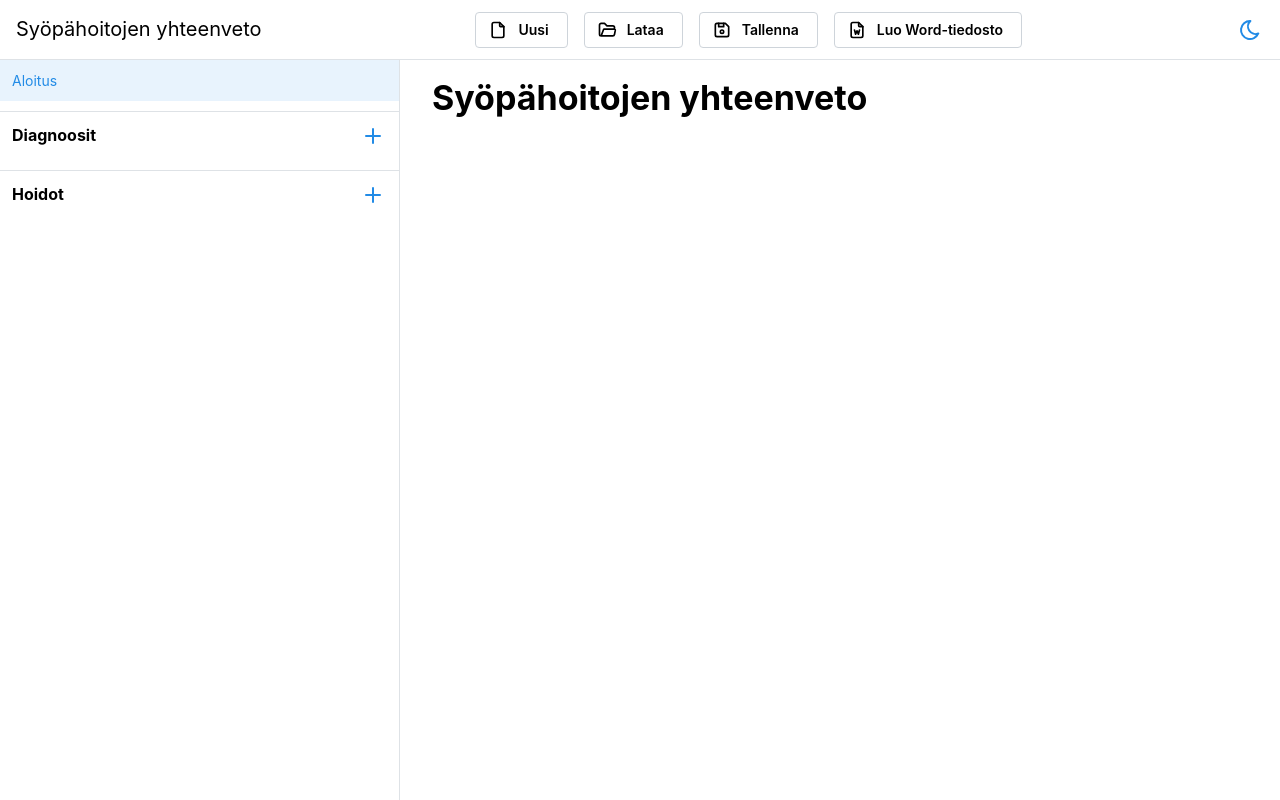
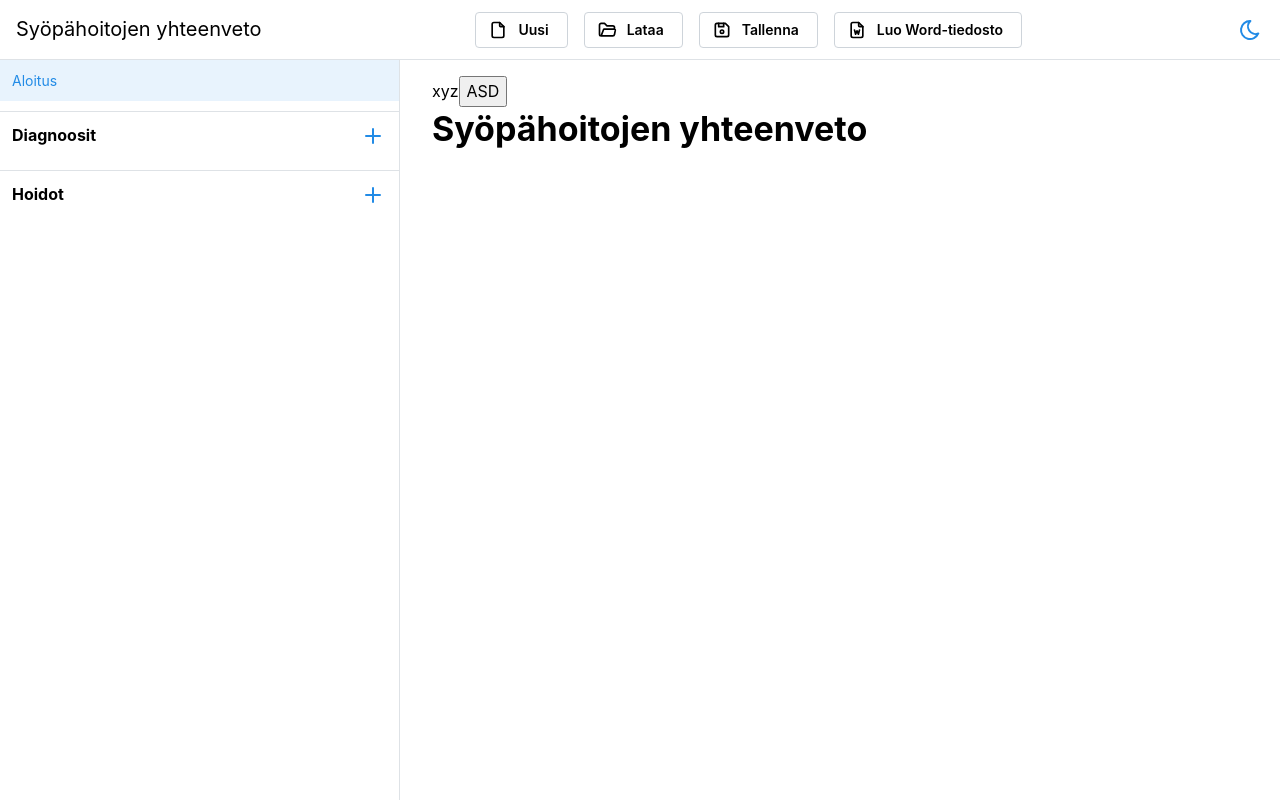
Before and after one commit to kuopiohema/cancer-treatment-summary, a React (Vite) app: page / in a window 1280 px wide. Built offline with nearby package versions, Linux system fonts and the light colour scheme.

Commit message:
zustand test

```diff
--- a/package.json
+++ b/package.json
@@ -21,7 +21,8 @@
     "eslint-plugin-react-dom": "^1.48.5",
     "eslint-plugin-react-x": "^1.48.5",
     "react": "^19.0.0",
-    "react-dom": "^19.0.0"
+    "react-dom": "^19.0.0",
+    "zustand": "^5.0.5"
   },
   "devDependencies": {
     "@eslint/js": "^9.22.0",
--- a/src/App.tsx
+++ b/src/App.tsx
@@ -24,6 +24,7 @@ import TreatmentItemPage from './pages/TreatmentItemPage.tsx'
 import getPageKey from './utils/getPageKey.ts'
 import { newDiagnosis } from './form/diagnosis.ts'
 import { newTreatment } from './form/treatment.ts'
+import Test from './pages/Test.tsx'
 
 export default function App() {
     const {setColorScheme} = useMantineColorScheme()
@@ -151,6 +152,7 @@ export default function App() {
                     </AppShell.Navbar>
                     <AppShell.Main>
                         <Container ml={0} size="md">
+                            <Test />
                             {currentPage === 'start' && <Start />}
                             {formValues.diagnoses.map((item, index) =>
                                 currentPage === getPageKey('diagnoses', item.id) &&
--- /dev/null
+++ b/src/pages/Test.tsx
@@ -0,0 +1,37 @@
+import { create } from 'zustand'
+
+interface TestStore {
+    a: string
+    b: {
+        ba: number
+        bb: string
+    }
+    c: { id: string, x: number }[]
+}
+
+interface TestActions {
+    setValue: (path: string, value: unknown) => void
+}
+
+const deepPartial = (path: string, value: unknown) => path.split('.').reduceRight((result, subpath) => ({[subpath]: result}), value)
+
+const useStore = create<TestStore & TestActions>()((set) => ({
+    a: 'xyz',
+    b: {
+        ba: 0,
+        bb: '',
+    },
+    c: [],
+    setValue: (path, value) => set(() => deepPartial(path, value))
+}))
+
+export default function Test() {
+    const a = useStore(state => state.a)
+    const setValue = useStore(state => state.setValue)
+    return (
+        <>
+            <span>{a}</span>
+            <button onClick={() => setValue('a', 'asd')} type="button">ASD</button>
+        </>
+    )
+}
--- a/src/utils/getDoxoEquivalent.ts
+++ b/src/utils/getDoxoEquivalent.ts
@@ -1,5 +1,5 @@
 import { doxoEquivalents } from "../data/doxoEquivalents";
-import { Drug } from "../formContext";
+import { Drug } from "../form/drug";
 
 export default function getDoxoEquivalent(drugs: Drug[]): number {
     return drugs.reduce((value, drug) => {
```
Also changed, not shown: src/pages/TreatmentItemPage.tsx (+6 -6 lines), 1 other file (tests, documents, lock files or other folders).
